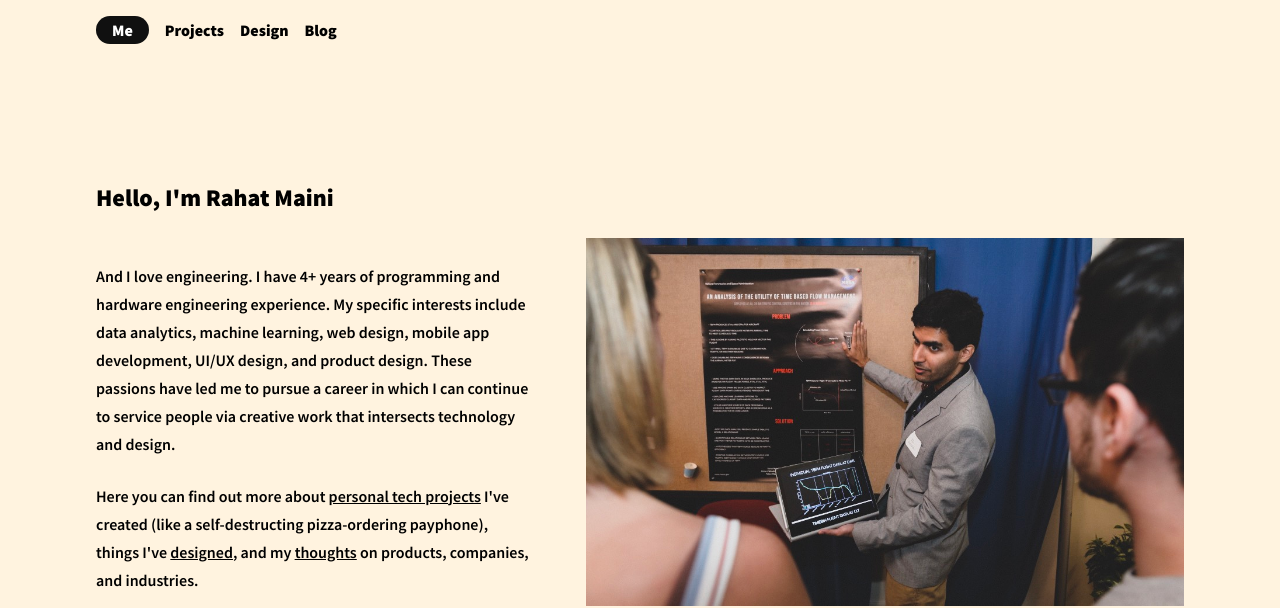
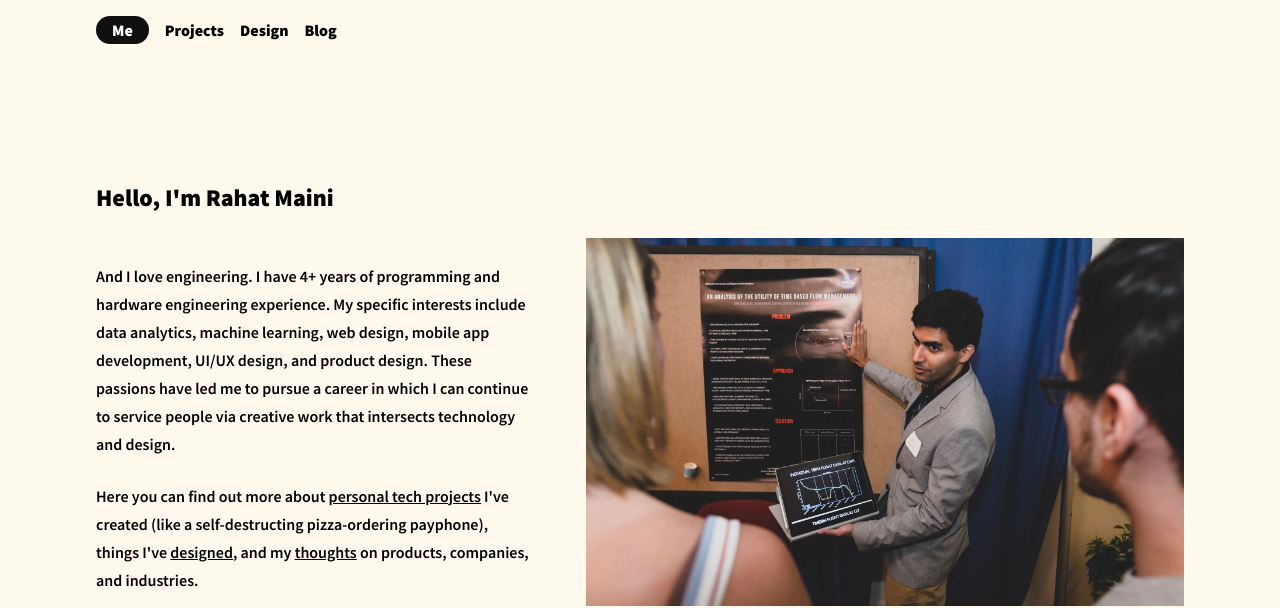
Before and after one commit to rahatmaini/rahatmaini.github.io, a plain HTML site: page index.html in a window 1280 px wide. Shown: the top 608 px of the page. Drawn offline with Linux system fonts and the light colour scheme.

Commit message:
Update stylesheet.css

```diff
--- a/stylesheet.css
+++ b/stylesheet.css
@@ -162,7 +162,7 @@
   /* layout/header.css */
 
   .header {
-	background-color: #fff3df;
+	background-color: #fff9ee;
 	padding-bottom: 1.1em;
 	padding-top: 1em;
 	font-weight:900;
@@ -242,7 +242,7 @@ p {
 }
 
 body {
-	background-color: #fff3df;
+	background-color: #fff9ee;
 	font-family: 'Source Sans Pro', sans-serif;
 	font-weight: 600;
 	/*font-family: product sans, sans-serif;*/
```
